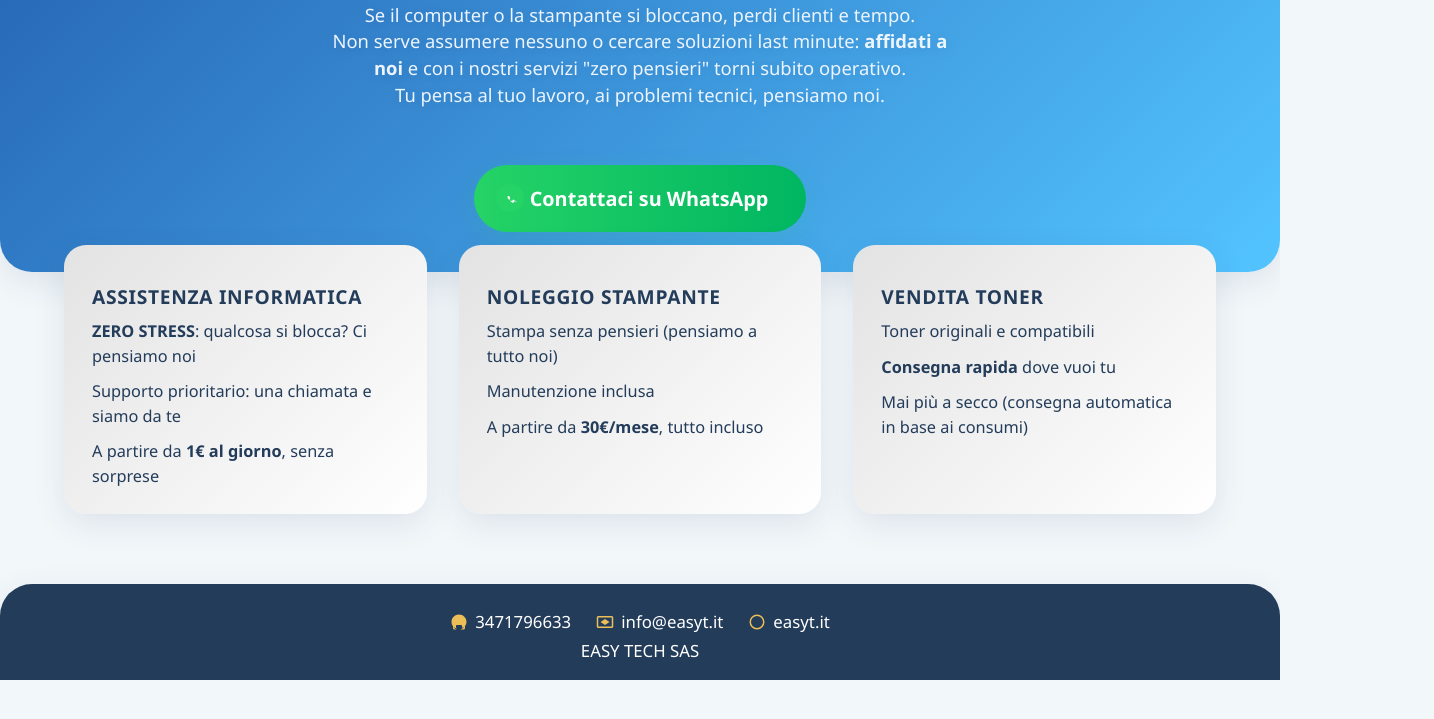
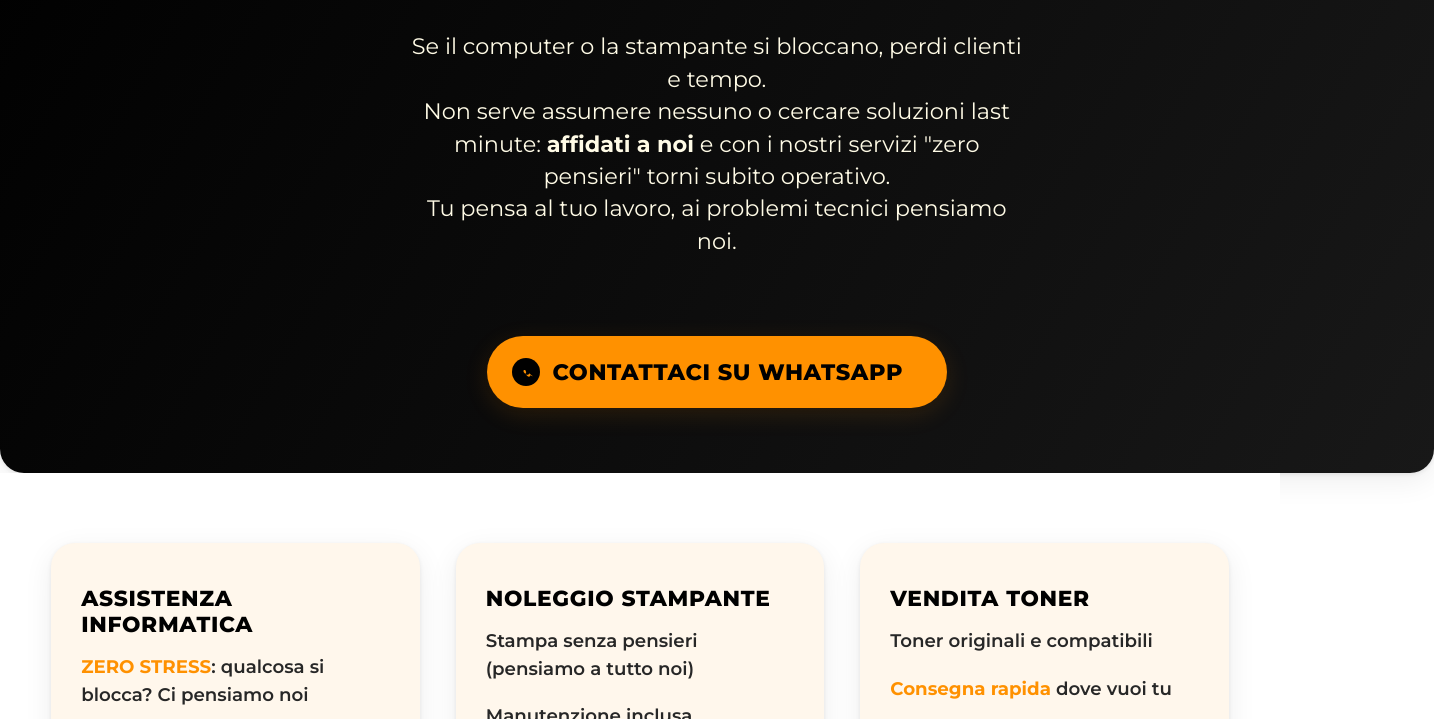
Before and after one commit to maickonen/easyt, a plain HTML site: page index.html in a window 1280 px wide. Shown: the part 166-885 px from the top of the page, 1434 px wide, since content can reach past the window. Before the commit the page ends 846 px from the top, so only its background shows below. Drawn offline with Linux system fonts and the light colour scheme.

Commit message:
Update index.html

```diff
--- a/index.html
+++ b/index.html
@@ -4,167 +4,194 @@
   <meta charset="UTF-8">
   <title>Proteggiamo la tua attività | Easy Tech SAS</title>
   <meta name="viewport" content="width=device-width, initial-scale=1">
+  <link href="https://fonts.googleapis.com/css?family=Montserrat:400,600,700,800&display=swap" rel="stylesheet">
   <style>
     :root {
-      --main-blue: #233c5a;
-      --accent-gold: #ecbe57;
-      --gradient-1: linear-gradient(135deg, #2461b1 0%, #53c4ff 100%);
-      --gradient-2: linear-gradient(135deg, #e3e3e3 0%, #ffffff 100%);
-      --shadow: 0 10px 32px 0 rgba(35, 60, 90, 0.10);
-      --card-radius: 22px;
-      --section-radius: 32px;
+      --nero: #000;
+      --bianco: #fff;
+      --arancio: #ff9100;
+      --ombra: 0 8px 30px rgba(0,0,0,0.07), 0 1.5px 4px rgba(0,0,0,0.08);
+      --radius: 24px;
+    }
+    html, body {
+      min-height: 100%;
+      margin: 0;
+      padding: 0;
+      background: var(--bianco);
+      font-family: 'Montserrat', Arial, sans-serif;
+      color: var(--nero);
+      box-sizing: border-box;
     }
     body {
-      font-family: 'Segoe UI', Arial, sans-serif;
-      background: #f2f7fa;
+      min-height: 100vh;
+      display: flex;
+      flex-direction: column;
+      justify-content: flex-start;
       margin: 0;
-      color: var(--main-blue);
-      min-height: 100vh;
     }
     .hero {
-      background: var(--gradient-1);
-      color: #fff;
+      width: 100%;
+      background: var(--nero);
+      background: linear-gradient(120deg, #000 0%, #181818 100%);
+      color: var(--bianco);
       text-align: center;
-      padding: 60px 18px 40px 18px;
-      border-bottom-left-radius: var(--section-radius);
-      border-bottom-right-radius: var(--section-radius);
-      box-shadow: var(--shadow);
-      position: relative;
-      overflow: hidden;
+      padding: 70px 6vw 65px 6vw;
+      border-bottom-left-radius: var(--radius);
+      border-bottom-right-radius: var(--radius);
+      box-shadow: var(--ombra);
     }
     .hero h1 {
-      margin: 0 0 15px 0;
-      font-size: 2.4em;
-      font-weight: bold;
-      letter-spacing: -1.5px;
-      text-shadow: 0 4px 28px rgba(35,60,90,0.11);
+      font-family: 'Montserrat', Arial, sans-serif;
+      font-weight: 800;
+      font-size: 3.1em;
+      margin: 0 0 18px 0;
+      letter-spacing: -.8px;
+      line-height: 1.05;
+      text-shadow: 0 2px 30px #00000036;
     }
     .hero .sub {
-      color: var(--accent-gold);
+      font-size: 1.5em;
+      margin-bottom: 27px;
+      color: var(--arancio);
+      font-weight: 800;
       letter-spacing: .6px;
-      font-size: 1.18em;
-      font-weight: 600;
-      margin-bottom: 18px;
-      line-height: 1.2;
+      text-transform: uppercase;
     }
     .hero p {
-      font-size: 1.15em;
+      font-size: 1.4em;
+      line-height: 1.45;
+      margin: 0 auto 35px auto;
       max-width: 620px;
-      margin: 0 auto 22px auto;
-      line-height: 1.45;
-      color: #ecf4ff;
-      text-shadow: 0 2px 14px rgba(35,60,90,0.10);
+      color: #fffbe6;
+      font-weight: 500;
     }
     .cta-btn {
       display: inline-flex;
       align-items: center;
-      background: linear-gradient(90deg, #25d366 0%, #00b661 100%);
-      color: #fff;
+      background: var(--arancio);
+      color: var(--nero);
+      font-family: 'Montserrat', Arial, sans-serif;
+      font-weight: 800;
       border-radius: 40px;
       border: 0;
-      font-size: 1.24em;
-      font-weight: bold;
-      padding: 20px 38px 20px 56px;
-      margin: 35px 0 0 0;
+      font-size: 1.4em;
+      text-transform: uppercase;
+      padding: 22px 44px 22px 66px;
+      margin: 44px 0 0 0;
       text-decoration: none;
-      box-shadow: 0 6px 24px 0 rgba(37, 211, 102, 0.12);
+      box-shadow: 0 6px 24px 0 rgba(255,145,0,0.13), 0 1.5px 4px rgba(0,0,0,0.12);
       position: relative;
       cursor: pointer;
-      transition: background 0.2s;
+      transition: background 0.18s;
+      letter-spacing: 0.6px;
+    }
+    .cta-btn:hover {
+      background: #ffb046;
+      color: var(--nero);
     }
     .cta-btn svg {
       position: absolute;
-      left: 22px;
-      top: 48%;
+      left: 25px;
+      top: 50%;
       transform: translateY(-50%);
     }
-    .section-cards {
-      margin-top: -55px;
-      padding: 0 5vw 0 5vw;
+    .cards-section {
       display: flex;
-      flex-wrap: wrap;
+      flex-direction: row;
       justify-content: center;
-      gap: 40px 32px;
-      z-index: 1;
-      position: relative;
+      align-items: stretch;
+      gap: 36px;
+      padding: 70px 4vw 40px 4vw;
+      min-height: 350px;
+      flex: 1;
+      background: var(--bianco);
     }
     .card {
-      flex: 1 1 285px;
-      max-width: 350px;
-      min-width: 270px;
-      background: var(--gradient-2);
-      border-radius: var(--card-radius);
-      box-shadow: var(--shadow);
-      padding: 38px 28px 26px 28px;
-      margin-top: 28px;
-      margin-bottom: 20px;
+      flex: 1 1 330px;
+      max-width: 370px;
+      background: #fff7ec;
+      border-radius: var(--radius);
+      box-shadow: var(--ombra);
+      padding: 42px 30px 34px 30px;
       display: flex;
       flex-direction: column;
       align-items: flex-start;
+      margin-bottom: 24px;
+      min-height: 310px;
     }
     .card h2 {
-      color: var(--main-blue);
-      font-size: 1.2em;
-      margin: 0 0 9px 0;
-      font-weight: bold;
+      color: var(--nero);
+      font-family: 'Montserrat', Arial, sans-serif;
+      font-weight: 800;
+      font-size: 1.36em;
+      margin: 0 0 16px 0;
+      text-transform: uppercase;
       letter-spacing: .7px;
-      text-transform: uppercase;
     }
     .card ul {
       list-style: none;
       padding: 0;
-      font-size: 1.02em;
+      font-size: 1.14em;
+      font-weight: 600;
       margin: 0;
     }
     .card li {
-      margin-bottom: 11px;
+      margin-bottom: 1.1em;
       line-height: 1.5;
+      color: #272727;
     }
-    .card li:last-child { margin-bottom: 0; }
+    .card li strong { color: var(--arancio); }
     .footer {
-      margin-top: 50px;
-      background: var(--main-blue);
-      color: #fff;
-      border-top-left-radius: var(--section-radius);
-      border-top-right-radius: var(--section-radius);
-      padding: 26px 12px 18px 12px;
-      box-shadow: var(--shadow);
+      margin-top: auto;
+      background: var(--nero);
+      color: var(--bianco);
+      border-top-left-radius: var(--radius);
+      border-top-right-radius: var(--radius);
+      padding: 38px 10px 19px 10px;
       text-align: center;
-      font-size: 1.05em;
+      font-size: 1.13em;
+      box-shadow: var(--ombra);
     }
     .contacts {
-      margin-bottom: 6px;
+      margin-bottom: 8px;
       display: flex;
       flex-wrap: wrap;
-      gap: 25px;
+      gap: 28px;
       justify-content: center;
       align-items: center;
-      font-size: 1em;
+      font-size: 1.12em;
     }
     .contacts span {
       display: flex;
       align-items: center;
-      gap: 7px;
+      gap: 8px;
+      color: var(--arancio);
+      font-weight: 700;
     }
     .contacts svg {
       vertical-align: middle;
-      width: 18px;
-      height: 18px;
-      color: var(--accent-gold);
+      width: 21px;
+      height: 21px;
     }
-    @media (max-width: 900px) {
-      .section-cards {flex-direction: column; gap: 32px;}
-      .card {max-width: 98vw;}
+    @media (max-width: 1160px) {
+      .cards-section {flex-direction: column; gap: 32px; align-items: center;}
+      .card {max-width: 94vw;}
     }
     @media (max-width: 650px) {
-      .hero {padding: 38px 6vw 26px 6vw;}
-      .cta-btn {padding: 15px 21px 15px 47px; font-size: 1.03em;}
+      .hero {padding-top: 34px; padding-bottom: 30px;}
+      .hero h1 {font-size: 2em;}
+      .hero .sub {font-size: 1em;}
+      .hero p {font-size: 1.09em;}
+      .cta-btn {font-size: 1em; padding: 15px 19px 15px 45px;}
+      .cards-section {padding: 22px 2vw 18px 2vw;}
+      .card {padding: 29px 14px 21px 14px;}
+      .footer {font-size: .99em;}
     }
-    @media (max-width: 490px) {
-      .section-cards {padding: 0 1vw;}
-      .hero h1 {font-size: 1.4em;}
-      .footer {font-size: .98em;}
-      .contacts {gap: 13px;}
+    @media (max-width: 425px) {
+      .hero h1 {font-size: 1.45em;}
+      .card h2 {font-size: 1.08em;}
+      .footer, .contacts {font-size: .89em;}
+      .contacts {gap: 10px;}
     }
   </style>
 </head>
@@ -174,18 +201,19 @@
     <div class="sub">ZERO GUASTI E SECCATURE</div>
     <p>
       Se il computer o la stampante si bloccano, perdi clienti e tempo.<br>
-      Non serve assumere nessuno o cercare soluzioni last minute: <strong>affidati a noi</strong> e con i nostri servizi "zero pensieri" torni subito operativo.<br>
-      Tu pensa al tuo lavoro, ai problemi tecnici, pensiamo noi.
+      Non serve assumere nessuno o cercare soluzioni last minute:
+      <strong>affidati a noi</strong> e con i nostri servizi "zero pensieri" torni subito operativo.<br>
+      Tu pensa al tuo lavoro, ai problemi tecnici pensiamo noi.
     </p>
     <a class="cta-btn" target="_blank" href="https://wa.me/393471796633?text=Ciao,%20voglio%20ricevere%20pi%C3%B9%20info!">
-      <svg fill="#fff" viewBox="0 0 32 32" width="28" height="28"><circle fill="#25d366" cx="16" cy="16" r="16"/><path fill="#fff" d="M24.19 21.09c-.36-.18-2.13-1.05-2.45-1.18-.32-.13-.55-.19-.77.12s-.88 1.07-1.08 1.3c-.2.21-.38.24-.7.08a7.65 7.65 0 01-2.29-1.42 8.29 8.29 0 01-1.54-1.87c-.16-.27-.02-.41.12-.56.13-.13.27-.32.41-.48.14-.16.19-.27.29-.44.1-.17.05-.31-.01-.44-.06-.14-.62-1.5-.85-2.08-.22-.52-.42-.45-.62-.46-.16-.01-.35-.02-.54-.02-.19 0-.36.06-.49.18-.13.11-.5.49-.5 1.22s.52 1.41.61 1.5c.09.1 1.04 1.59 2.5 2.18.35.15.62.22.83.28a2.28 2.28 0 001.08.07c.33-.07 1.02-.42 1.16-.85.14-.43.14-.8.1-.88z"/></svg>
+      <svg fill="#fff" viewBox="0 0 32 32" width="28" height="28"><circle fill="#000" cx="16" cy="16" r="16"/><path fill="#ff9100" d="M24.19 21.09c-.36-.18-2.13-1.05-2.45-1.18-.32-.13-.55-.19-.77.12s-.88 1.07-1.08 1.3c-.2.21-.38.24-.7.08a7.65 7.65 0 01-2.29-1.42 8.29 8.29 0 01-1.54-1.87c-.16-.27-.02-.41.12-.56.13-.13.27-.32.41-.48.14-.16.19-.27.29-.44.1-.17.05-.31-.01-.44-.06-.14-.62-1.5-.85-2.08-.22-.52-.42-.45-.62-.46-.16-.01-.35-.02-.54-.02-.19 0-.36.06-.49.18-.13.11-.5.49-.5 1.22s.52 1.41.61 1.5c.09.1 1.04 1.59 2.5 2.18.35.15.62.22.83.28a2.28 2.28 0 001.08.07c.33-.07 1.02-.42 1.16-.85.14-.43.14-.8.1-.88z"/></svg>
       Contattaci su WhatsApp
     </a>
   </section>
 
-  <section class="section-cards">
+  <section class="cards-section">
     <div class="card">
-      <h2>Assistenza Informatica</h2>
+      <h2>ASSISTENZA INFORMATICA</h2>
       <ul>
         <li><strong>ZERO STRESS</strong>: qualcosa si blocca? Ci pensiamo noi</li>
         <li>Supporto prioritario: una chiamata e siamo da te</li>
@@ -193,7 +221,7 @@
       </ul>
     </div>
     <div class="card">
-      <h2>Noleggio Stampante</h2>
+      <h2>NOLEGGIO STAMPANTE</h2>
       <ul>
         <li>Stampa senza pensieri (pensiamo a tutto noi)</li>
         <li>Manutenzione inclusa</li>
@@ -201,7 +229,7 @@
       </ul>
     </div>
     <div class="card">
-      <h2>Vendita Toner</h2>
+      <h2>VENDITA TONER</h2>
       <ul>
         <li>Toner originali e compatibili</li>
         <li><strong>Consegna rapida</strong> dove vuoi tu</li>
@@ -213,15 +241,15 @@
   <footer class="footer">
     <div class="contacts">
       <span>
-        <svg viewBox="0 0 24 24"><path d="M20 17.17V20a2 2 0 0 1-2 2H6a2 2 0 0 1-2-2v-2.83A7.973 7.973 0 0 0 12 22c2.21 0 4.21-.9 5.65-2.35zM12 2C6.477 2 2 6.477 2 12c0 4.418 3.134 8.09 7.367 8.828A4.982 4.982 0 0 1 8 19.344V17a1 1 0 0 1 1-1h6a1 1 0 0 1 1 1v2.344c-.36.156-.732.28-1.122.364A7.978 7.978 0 0 0 22 12c0-5.523-4.477-10-10-10z" fill="#ecbe57"/></svg>
+        <svg viewBox="0 0 24 24"><path d="M20 17.17V20a2 2 0 0 1-2 2H6a2 2 0 0 1-2-2v-2.83A7.973 7.973 0 0 0 12 22c2.21 0 4.21-.9 5.65-2.35zM12 2C6.477 2 2 6.477 2 12c0 4.418 3.134 8.09 7.367 8.828A4.982 4.982 0 0 1 8 19.344V17a1 1 0 0 1 1-1h6a1 1 0 0 1 1 1v2.344c-.36.156-.732.28-1.122.364A7.978 7.978 0 0 0 22 12c0-5.523-4.477-10-10-10z" fill="#ff9100"/></svg>
         3471796633
       </span>
       <span>
-        <svg viewBox="0 0 24 24"><path d="M21 4H3a2 2 0 0 0-2 2v12c0 1.104.896 2 2 2h18a2 2 0 0 0 2-2V6a2 2 0 0 0-2-2zM3 6h18v12H3V6zm9 10l6-4-6-4-6 4 6 4z" fill="#ecbe57"/></svg>
+        <svg viewBox="0 0 24 24"><path d="M21 4H3a2 2 0 0 0-2 2v12c0 1.104.896 2 2 2h18a2 2 0 0 0 2-2V6a2 2 0 0 0-2-2zM3 6h18v12H3V6zm9 10l6-4-6-4-6 4 6 4z" fill="#ff9100"/></svg>
         info@easyt.it
       </span>
       <span>
-        <svg viewBox="0 0 24 24"><path d="M12,2A10,10 0 1,0 22,12A10,10 0 0,0 12,2ZM12 20A8,8 0 1,1 20,12A8,8 0 0,1 12,20Z" fill="#ecbe57"/></svg>
+        <svg viewBox="0 0 24 24"><path d="M12,2A10,10 0 1,0 22,12A10,10 0 0,0 12,2ZM12 20A8,8 0 1,1 20,12A8,8 0 0,1 12,20Z" fill="#ff9100"/></svg>
         easyt.it
       </span>
     </div>
```
